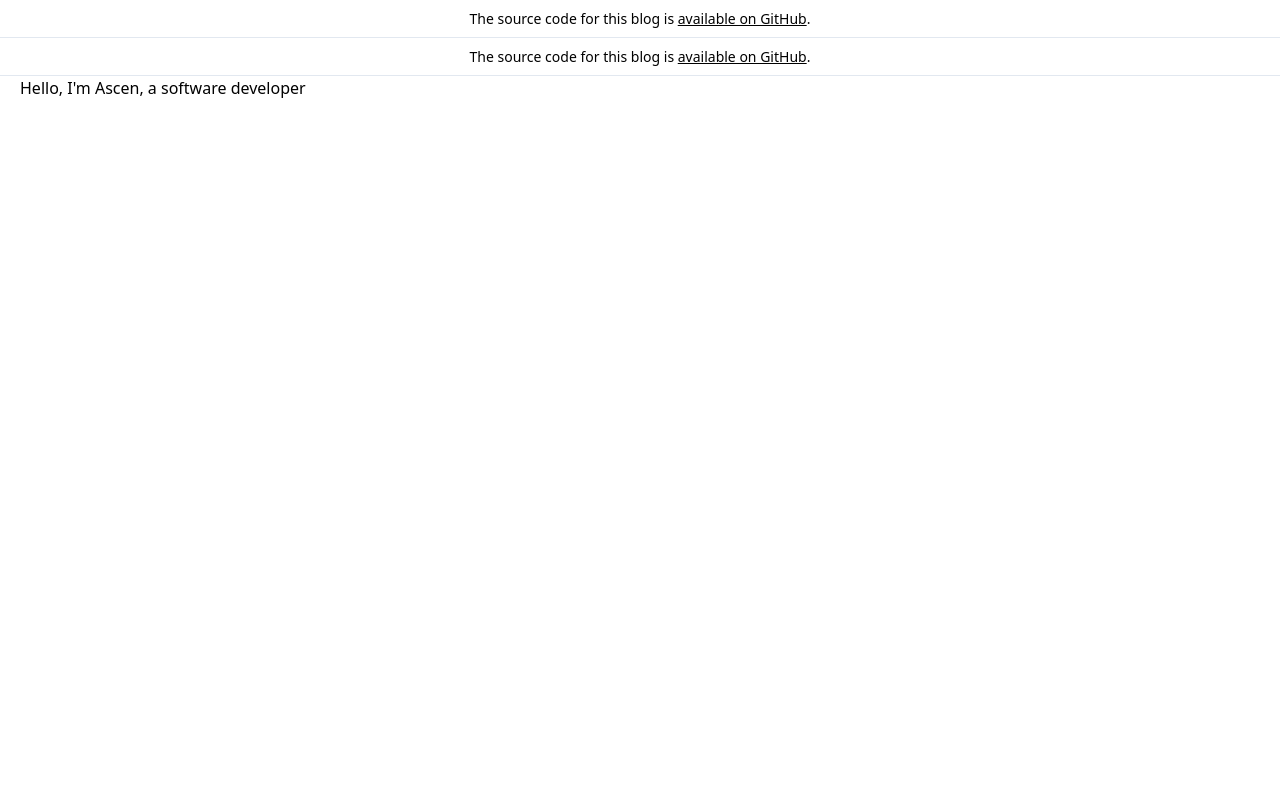
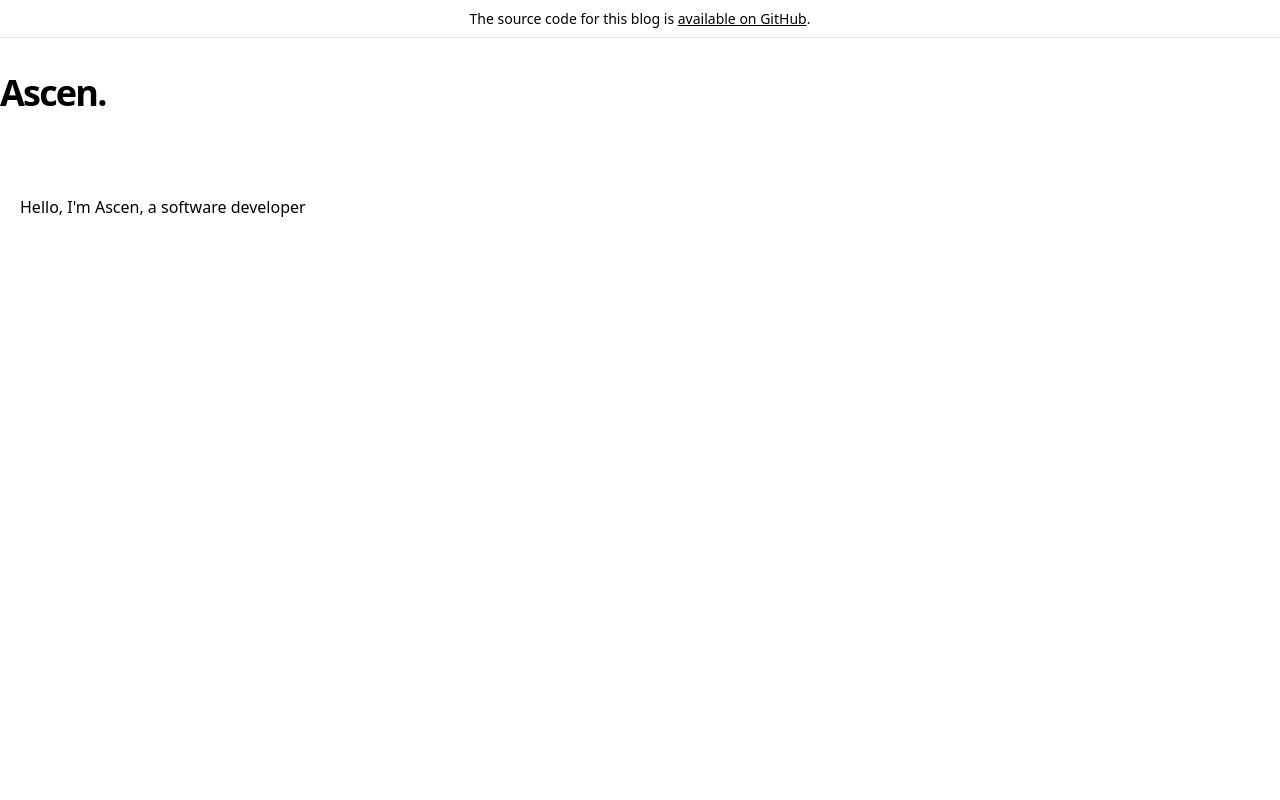
Before and after one commit to lascenify/website, a Next.js app: page / in a window 1280 px wide. Shown: the top 800 px of the page. Built offline with nearby package versions, Linux system fonts and the light colour scheme.

Commit message:
fix(): fix alert showing twice

```diff
--- a/components/layout.js
+++ b/components/layout.js
@@ -1,13 +1,14 @@
 import Alert from './alert';
 import Footer from './footer';
 import Meta from './alert';
+import Header from '@components/header';
 
 export default function Layout({ preview, children }) {
   return (
     <>
       <Meta />
+      <Header />
       <div className="min-h-screen">
-        <Alert preview={preview} />
         <main>{children}</main>
       </div>
       <Footer />
```
